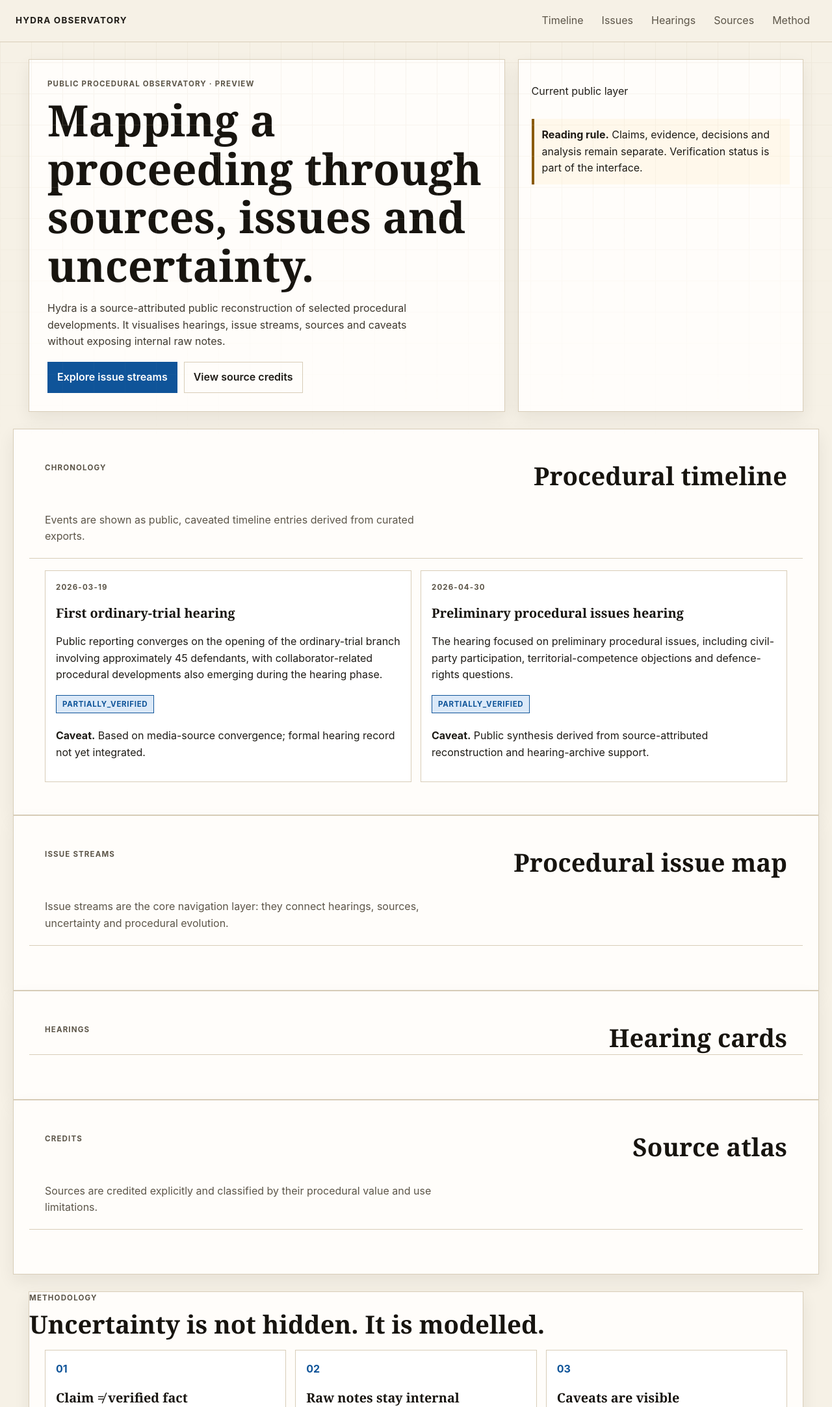
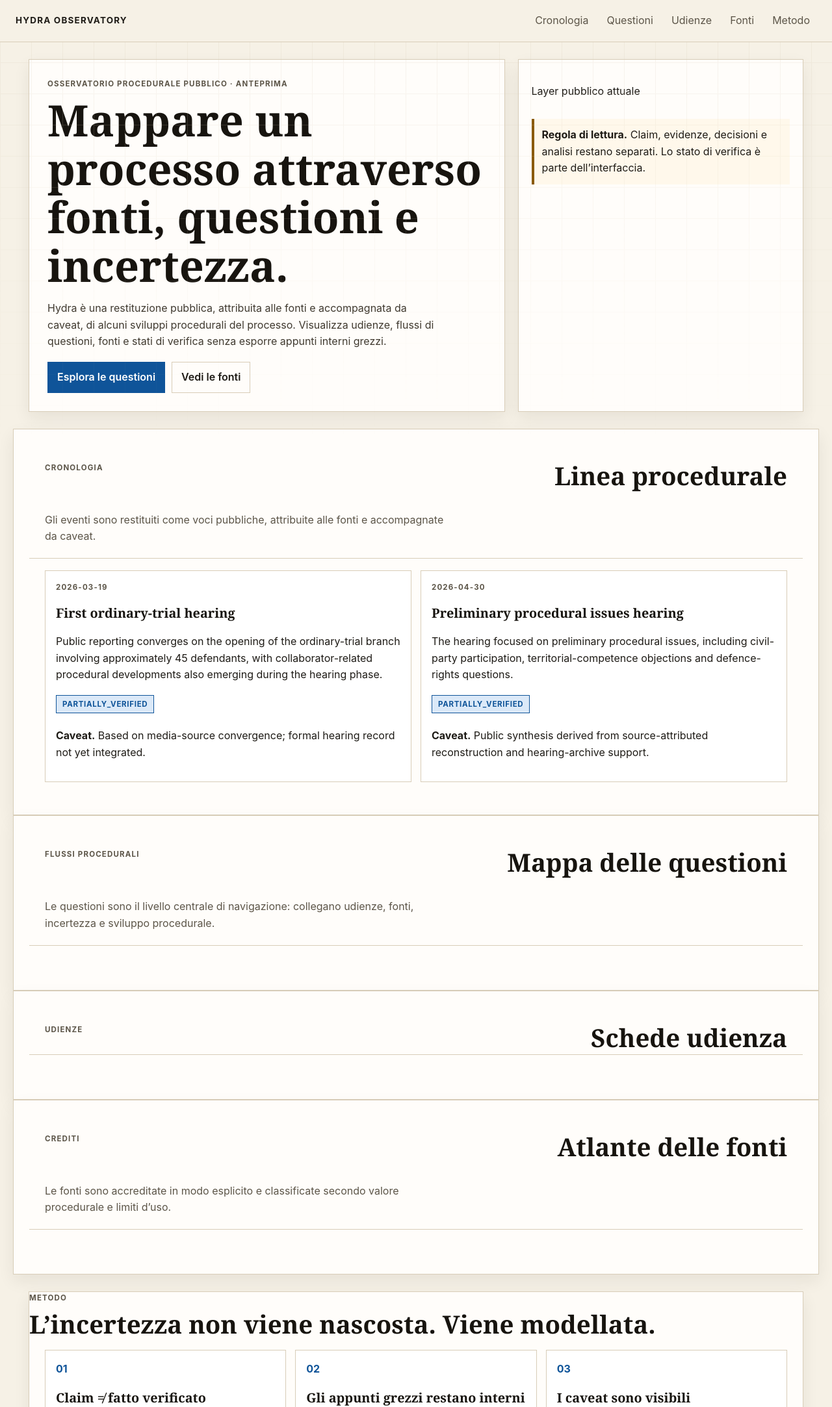
Before and after one commit to colazeta/hydra-public, a plain HTML site: page index.html in a window 1280 px wide. Shown: the top 2166 px of the page at 65% size. Drawn offline with Linux system fonts and the light colour scheme; no server answers.

Commit message:
Localise public preview to Italian

```diff
--- a/index.html
+++ b/index.html
@@ -1,9 +1,9 @@
 <!doctype html>
-<html lang="en">
+<html lang="it">
 <head>
   <meta charset="utf-8" />
   <meta name="viewport" content="width=device-width, initial-scale=1" />
-  <title>Hydra Observatory — public preview</title>
+  <title>Hydra Observatory — anteprima pubblica</title>
   <link rel="stylesheet" href="styles.css" />
 </head>
 <body>
@@ -11,88 +11,88 @@
   <header class="site-header">
     <a class="brand" href="#overview">Hydra Observatory</a>
     <nav class="nav">
-      <a href="#timeline">Timeline</a>
-      <a href="#issues">Issues</a>
-      <a href="#hearings">Hearings</a>
-      <a href="#sources">Sources</a>
-      <a href="#methodology">Method</a>
+      <a href="#timeline">Cronologia</a>
+      <a href="#issues">Questioni</a>
+      <a href="#hearings">Udienze</a>
+      <a href="#sources">Fonti</a>
+      <a href="#methodology">Metodo</a>
     </nav>
   </header>
 
   <main>
-    <section id="overview" class="hero">
+    <section id="overview" class="hero atlas-hero">
       <div class="hero-copy">
-        <p class="eyebrow">Public procedural observatory · preview</p>
-        <h1>Mapping a proceeding through sources, issues and uncertainty.</h1>
-        <p class="lede">Hydra is a source-attributed public reconstruction of selected procedural developments. It visualises hearings, issue streams, sources and caveats without exposing internal raw notes.</p>
+        <p class="eyebrow">Osservatorio procedurale pubblico · anteprima</p>
+        <h1>Mappare un processo attraverso fonti, questioni e incertezza.</h1>
+        <p class="lede">Hydra è una restituzione pubblica, attribuita alle fonti e accompagnata da caveat, di alcuni sviluppi procedurali del processo. Visualizza udienze, flussi di questioni, fonti e stati di verifica senza esporre appunti interni grezzi.</p>
         <div class="hero-actions">
-          <a href="#issues" class="button primary">Explore issue streams</a>
-          <a href="#sources" class="button secondary">View source credits</a>
+          <a href="#issues" class="button primary">Esplora le questioni</a>
+          <a href="#sources" class="button secondary">Vedi le fonti</a>
         </div>
       </div>
-      <aside class="hero-panel">
-        <p class="panel-label">Current public layer</p>
+      <aside class="hero-panel observatory-panel">
+        <p class="panel-label">Layer pubblico attuale</p>
         <div class="metric-grid" id="metrics-grid"></div>
         <div class="caveat-box compact">
-          <strong>Reading rule.</strong> Claims, evidence, decisions and analysis remain separate. Verification status is part of the interface.
+          <strong>Regola di lettura.</strong> Claim, evidenze, decisioni e analisi restano separati. Lo stato di verifica è parte dell’interfaccia.
         </div>
       </aside>
     </section>
 
-    <section id="timeline" class="section timeline-section">
+    <section id="timeline" class="section timeline-section horizontal-block">
       <div class="section-heading wide">
-        <p class="eyebrow">Chronology</p>
-        <h2>Procedural timeline</h2>
-        <p>Events are shown as public, caveated timeline entries derived from curated exports.</p>
+        <p class="eyebrow">Cronologia</p>
+        <h2>Linea procedurale</h2>
+        <p>Gli eventi sono restituiti come voci pubbliche, attribuite alle fonti e accompagnate da caveat.</p>
       </div>
       <div id="timeline-list" class="timeline-rail"></div>
     </section>
 
-    <section id="issues" class="section issue-section">
+    <section id="issues" class="section issue-section horizontal-block dominant-block">
       <div class="section-heading wide">
-        <p class="eyebrow">Issue streams</p>
-        <h2>Procedural issue map</h2>
-        <p>Issue streams are the core navigation layer: they connect hearings, sources, uncertainty and procedural evolution.</p>
+        <p class="eyebrow">Flussi procedurali</p>
+        <h2>Mappa delle questioni</h2>
+        <p>Le questioni sono il livello centrale di navigazione: collegano udienze, fonti, incertezza e sviluppo procedurale.</p>
       </div>
       <div id="issues-grid" class="issue-map"></div>
     </section>
 
-    <section id="hearings" class="section hearing-section">
+    <section id="hearings" class="section hearing-section horizontal-block">
       <div class="section-heading wide">
-        <p class="eyebrow">Hearings</p>
-        <h2>Hearing cards</h2>
+        <p class="eyebrow">Udienze</p>
+        <h2>Schede udienza</h2>
       </div>
       <div id="hearings-grid" class="hearing-grid"></div>
     </section>
 
-    <section id="sources" class="section source-section">
+    <section id="sources" class="section source-section horizontal-block">
       <div class="section-heading wide">
-        <p class="eyebrow">Credits</p>
-        <h2>Source atlas</h2>
-        <p>Sources are credited explicitly and classified by their procedural value and use limitations.</p>
+        <p class="eyebrow">Crediti</p>
+        <h2>Atlante delle fonti</h2>
+        <p>Le fonti sono accreditate in modo esplicito e classificate secondo valore procedurale e limiti d’uso.</p>
       </div>
       <div id="sources-list" class="source-atlas"></div>
     </section>
 
     <section id="methodology" class="section methodology">
       <div class="method-banner">
-        <p class="eyebrow">Methodology</p>
-        <h2>Uncertainty is not hidden. It is modelled.</h2>
+        <p class="eyebrow">Metodo</p>
+        <h2>L’incertezza non viene nascosta. Viene modellata.</h2>
         <div class="method-grid">
           <article>
             <span>01</span>
-            <h3>Claim ≠ verified fact</h3>
-            <p>Media reports and public sources are treated as attributed claims unless a stronger verification layer is available.</p>
+            <h3>Claim ≠ fatto verificato</h3>
+            <p>Fonti giornalistiche e pubbliche sono trattate come claim attribuiti, salvo la presenza di uno strato di verifica più forte.</p>
           </article>
           <article>
             <span>02</span>
-            <h3>Raw notes stay internal</h3>
-            <p>The public layer is generated from curated exports. Internal candidate reconstructions are not exposed by default.</p>
+            <h3>Gli appunti grezzi restano interni</h3>
+            <p>Il livello pubblico è generato da export curati. Le ricostruzioni candidate interne non sono esposte di default.</p>
           </article>
           <article>
             <span>03</span>
-            <h3>Caveats are visible</h3>
-            <p>Verification status, source basis and public caveats are displayed next to public reconstructions.</p>
+            <h3>I caveat sono visibili</h3>
+            <p>Stato di verifica, base fonte e caveat pubblici sono mostrati accanto alle ricostruzioni.</p>
           </article>
         </div>
       </div>
@@ -100,7 +100,7 @@
   </main>
 
   <footer class="footer">
-    <p>Hydra Observatory public preview · source-attributed reconstruction, not an official court record.</p>
+    <p>Hydra Observatory · anteprima pubblica · ricostruzione attribuita alle fonti, non verbale ufficiale del processo.</p>
   </footer>
 
   <script src="app.js"></script>
```
